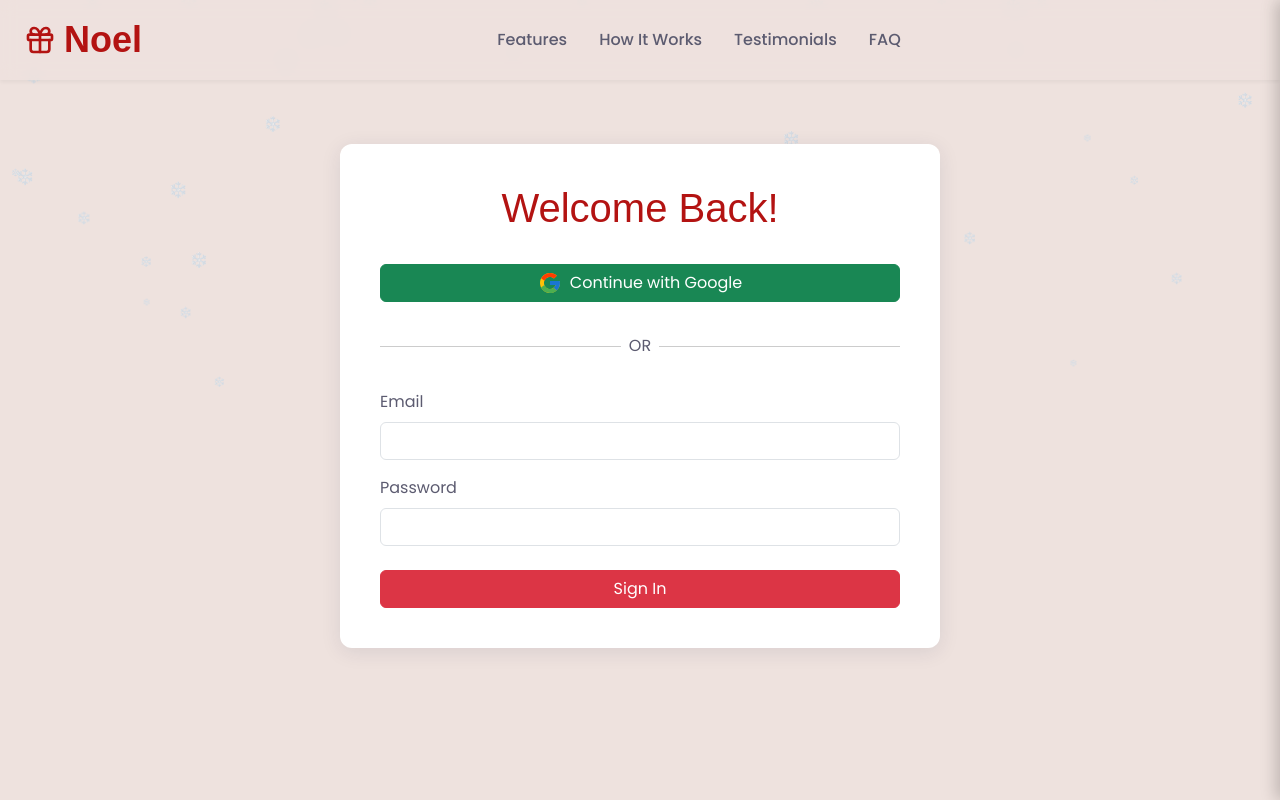
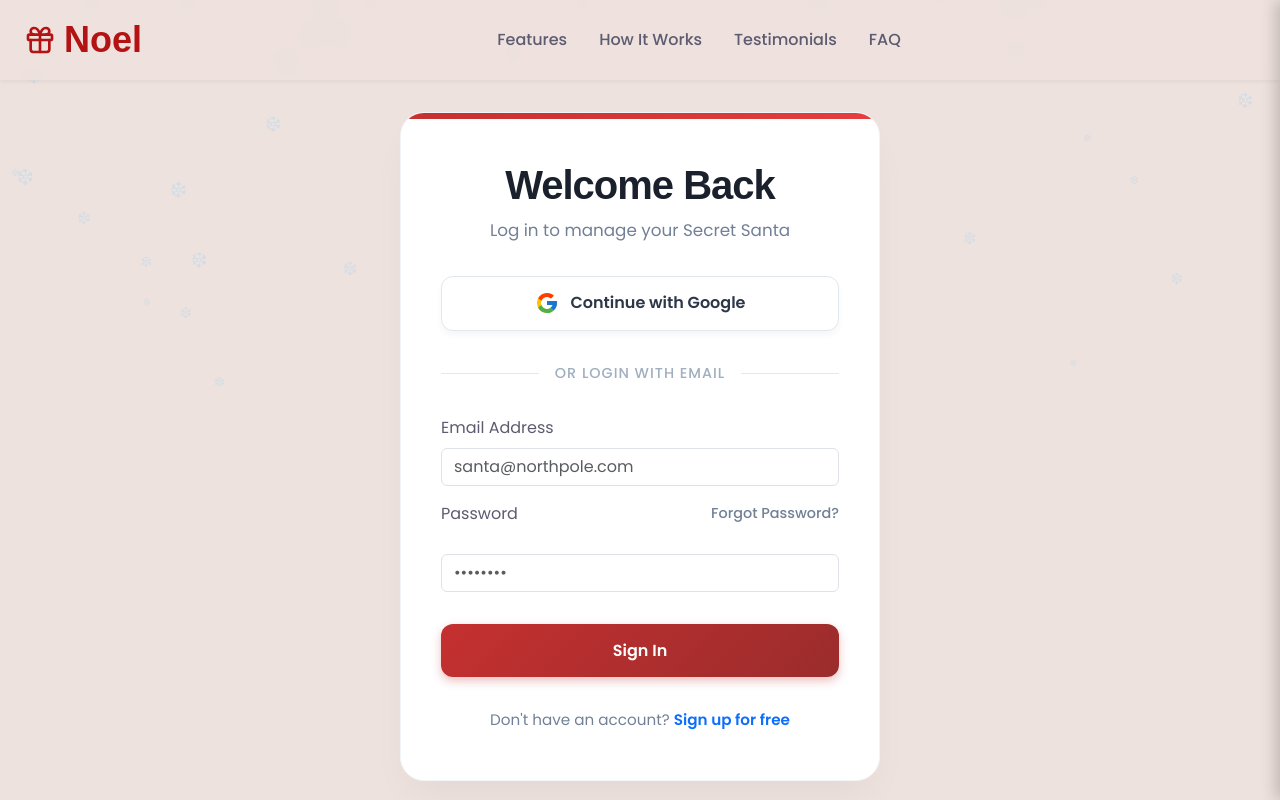
Before and after one commit to dhee-tree/noel-frontend, a Next.js app: page /login in a window 1280 px wide. Shown: the top 800 px of the page. Built offline with nearby package versions, Linux system fonts and the light colour scheme; no server answers; a web font is replaced by a local one.

Commit message:
Improve auth pages UI

```diff
--- /dev/null
+++ b/src/app/(public)/login/Login.module.css
@@ -0,0 +1,12 @@
+.forgotLink {
+    font-size: 0.9rem;
+    color: #718096;
+    text-decoration: none;
+    font-weight: 500;
+    transition: color 0.2s;
+}
+
+.forgotLink:hover {
+    color: var(--bs-primary);
+    text-decoration: underline;
+}
--- a/src/app/(public)/login/LoginClientPage.tsx
+++ b/src/app/(public)/login/LoginClientPage.tsx
@@ -6,9 +6,11 @@ import { LoginSchema, LoginFormFields } from "@/lib/validators/auth";
 import { signIn } from "next-auth/react";
 import { useRouter, useSearchParams } from "next/navigation";
 import { InputField } from "@/components/forms/InputField";
-import { Form, Button, Container, Alert } from "react-bootstrap";
+import { Form, Container, Alert, Spinner } from "react-bootstrap";
 import { FcGoogle } from "react-icons/fc";
-import styles from "../register/Register.module.css";
+import Link from "next/link";
+import authStyles from "@/components/auth/AuthLayout.module.css";
+import styles from "./Login.module.css";
 
 export default function LoginClientPage() {
   const [apiError, setApiError] = useState("");
@@ -35,66 +37,105 @@ export default function LoginClientPage() {
       });
 
       if (result?.error) {
-        setApiError("Invalid email or password. Please try again.");
+        setApiError("Invalid email or password.");
       } else if (result?.ok) {
         router.push(callbackUrl);
       }
     } catch (err) {
-      console.error("Login submission failed:", err);
-      setApiError("An unexpected error occurred.");
+      console.error("Login failed:", err);
+      setApiError("Something went wrong. Please try again.");
     }
   };
 
   return (
-    <Container className={styles.page}>
-      <div className={styles.card}>
-        <h1 className={styles.title}>Welcome Back!</h1>
+    <Container className={authStyles.page}>
+      <div className={authStyles.card}>
+        <h1 className={authStyles.title}>Welcome Back</h1>
+        <p className={authStyles.subtitle}>
+          Log in to manage your Secret Santa
+        </p>
 
         {sessionExpired && (
-          <Alert variant="warning" className="mb-3">
+          <Alert variant="warning" className="mb-4">
             Your session has expired. Please log in again.
           </Alert>
         )}
 
-        <Button
-          variant="success"
+        <button
           onClick={() => signIn("google", { callbackUrl })}
-          className="w-100 d-flex align-items-center justify-content-center gap-2"
+          className={authStyles.googleButton}
+          type="button"
         >
           <FcGoogle size={24} />
-          Continue with Google
-        </Button>
-        <div className={styles.divider}>OR</div>
+          <span>Continue with Google</span>
+        </button>
+
+        <div className={authStyles.divider}>or login with email</div>
 
         <Form onSubmit={handleSubmit(onSubmit)}>
           <InputField
             name="email"
-            label="Email"
+            label="Email Address"
             type="email"
             register={register}
             error={errors.email}
             className="mb-3"
+            placeholder="santa@northpole.com"
           />
+
+          <div className="mb-4">
+            <div className="d-flex justify-content-between align-items-center mb-1">
+              <label className="form-label mb-0">Password</label>
+              <Link href="/reset-password" className={styles.forgotLink}>
+                Forgot Password?
+              </Link>
+            </div>
+
             <InputField
               name="password"
-            label="Password"
+              label=""
               type="password"
               register={register}
               error={errors.password}
-            className="mb-3"
+              placeholder="••••••••"
             />
+          </div>
 
-          {apiError && <Alert variant="danger">{apiError}</Alert>}
+          {apiError && (
+            <Alert variant="danger" className="mb-4">
+              {apiError}
+            </Alert>
+          )}
 
-          <Button
-            variant="danger"
+          <button
             type="submit"
             disabled={isSubmitting}
-            className="w-100 mt-2"
+            className={authStyles.submitButton}
           >
-            {isSubmitting ? "Signing In..." : "Sign In"}
-          </Button>
+            {isSubmitting ? (
+              <>
+                <Spinner
+                  as="span"
+                  animation="border"
+                  size="sm"
+                  role="status"
+                  aria-hidden="true"
+                  className="me-2"
+                />
+                Signing In...
+              </>
+            ) : (
+              "Sign In"
+            )}
+          </button>
         </Form>
+
+        <div className={authStyles.footerText}>
+          Don&apos;t have an account?{" "}
+          <Link href="/register" className={authStyles.link}>
+            Sign up for free
+          </Link>
+        </div>
       </div>
     </Container>
   );
--- a/src/app/(public)/register/Register.module.css
+++ b/src/app/(public)/register/Register.module.css
@@ -1,100 +1,12 @@
-.page {
-    display: flex;
-    flex-direction: column;
-    align-items: center;
-    padding: 4rem 1.5rem;
-    min-height: 100vh;
+.formRow {
+    display: grid;
+    grid-template-columns: 1fr;
+    gap: 1rem;
+    margin-bottom: 1rem;
 }
 
-.card {
-    width: 100%;
-    max-width: 600px;
-    padding: 2.5rem;
-    background-color: #fff;
-    border-radius: 0.75rem;
-    box-shadow: 0 4px 20px rgba(43, 42, 76, 0.1);
-}
-
-.title {
-    font-family: var(--font-christmas);
-    font-size: 2.5rem;
-    text-align: center;
-    color: var(--primary-color);
-    margin-bottom: 2rem;
-}
-
-.divider {
-    display: flex;
-    align-items: center;
-    text-align: center;
-    margin: 2rem 0;
-    color: var(--text-color-subtle);
-}
-
-.divider::before,
-.divider::after {
-    content: '';
-    flex: 1;
-    border-bottom: 1px solid #ccc;
-}
-
-.divider:not(:empty)::before {
-    margin-right: .5em;
-}
-
-.divider:not(:empty)::after {
-    margin-left: .5em;
-}
-
-.form {
-    display: flex;
-    flex-direction: column;
-    gap: 1.5rem;
-}
-
-.formGrid {
-    display: grid;
-    grid-template-columns: 1fr;
-    gap: 1.5rem;
-}
-
-.inputGroup {
-    display: flex;
-    flex-direction: column;
-    gap: 0.5rem;
-}
-
-.label {
-    font-weight: 500;
-    color: var(--secondary-color);
-}
-
-.input,
-.select {
-    padding: 0.75rem 1rem;
-    border: 1px solid #ccc;
-    border-radius: 0.5rem;
-    font-size: 1rem;
-    width: 100%;
-    background-color: #fff;
-}
-
-.input:focus,
-.select:focus {
-    outline: none;
-    border-color: var(--primary-color);
-    box-shadow: 0 0 0 2px rgba(179, 19, 18, 0.2);
-}
-
-.error {
-    color: var(--primary-color);
-    text-align: center;
-    margin-top: 1rem;
-    min-height: 1.25rem;
-}
-
-@media (min-width: 640px) {
-    .formGrid {
+@media (min-width: 576px) {
+    .formRow {
         grid-template-columns: 1fr 1fr;
     }
 }
--- a/src/components/auth/AuthLayout.module.css
+++ b/src/components/auth/AuthLayout.module.css
@@ -130,3 +130,66 @@
     border-radius: 12px;
     border: 1px solid #fed7d7;
 }
+
+.googleButton {
+  display: flex;
+  align-items: center;
+  justify-content: center;
+  gap: 0.75rem;
+  width: 100%;
+  padding: 0.9rem 1.5rem;
+  background: #fff;
+  color: #2d3748;
+  border: 1px solid #e2e8f0;
+  border-radius: 12px;
+  font-weight: 600;
+  font-size: 1rem;
+  cursor: pointer;
+  transition: all 0.2s cubic-bezier(0.25, 0.8, 0.25, 1);
+  box-shadow: 0 4px 6px rgba(0, 0, 0, 0.04);
+}
+
+.googleButton:hover {
+  transform: translateY(-2px);
+  box-shadow: 0 10px 15px rgba(0, 0, 0, 0.08);
+  border-color: #cbd5e0;
+}
+
+.divider {
+  display: flex;
+  align-items: center;
+  text-align: center;
+  color: #a0aec0;
+  font-size: 0.9rem;
+  font-weight: 500;
+  margin: 2rem 0;
+  text-transform: uppercase;
+  letter-spacing: 1px;
+}
+
+.divider::before,
+.divider::after {
+  content: '';
+  flex: 1;
+  border-bottom: 1px solid #e2e8f0;
+}
+
+.divider::before { margin-right: 1rem; }
+.divider::after { margin-left: 1rem; }
+
+.footerText {
+  text-align: center;
+  margin-top: 2rem;
+  font-size: 0.95rem;
+  color: #718096;
+}
+
+.link {
+  color: var(--bs-primary);
+  text-decoration: none;
+  font-weight: 600;
+}
+
+.link:hover {
+  text-decoration: underline;
+}
```
Also changed, not shown: src/app/(public)/register/RegisterClientPage.tsx (+51 -26 lines). Lines whose indentation alone changed are shown as unchanged.
